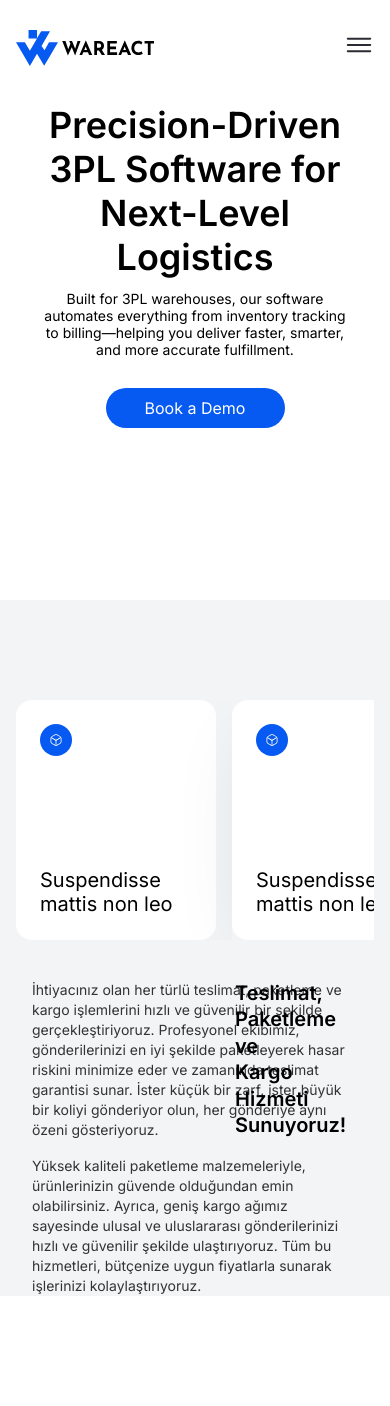
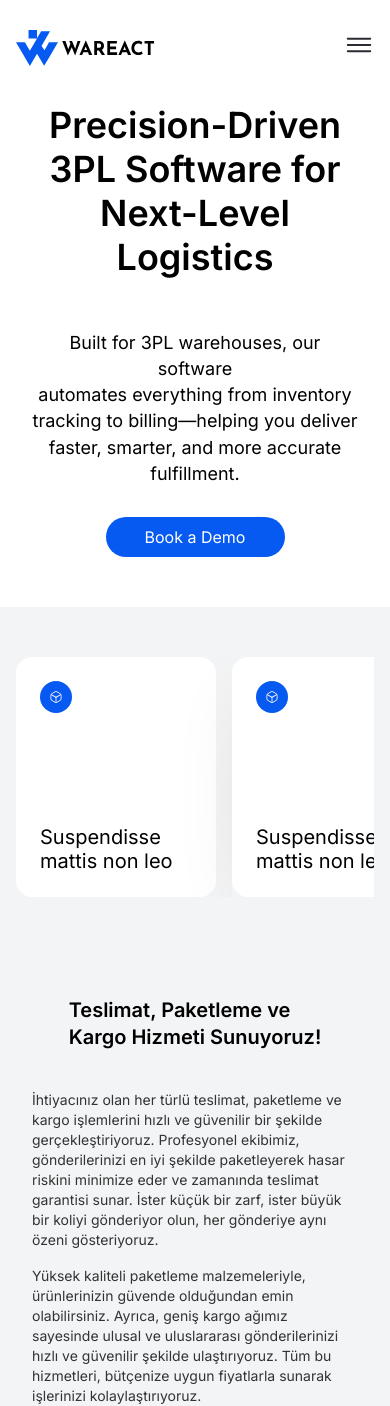
Before and after one commit to muslumdogan01/WareAct, a Next.js app in the folder wareact-frontend/: page / in a window 390 px wide. Before the commit the page ends 1296 px from the top, so only its background shows below. Built offline with nearby package versions, Linux system fonts and the light colour scheme.

Commit message:
some bugs

```diff
--- a/wareact-frontend/src/components/content/cards/page.tsx
+++ b/wareact-frontend/src/components/content/cards/page.tsx
@@ -31,7 +31,7 @@ const ReusableSlider = ({
   ];
 
   return (
-    <div className="w-full overflow-hidden mt-[50px] md:flex md:w-full md:justify-center md:items-center ">
+    <div className="w-full overflow-hidden mt-[50px] md:flex md:w-full md:justify-center md:items-center bg-[#F3F4F6]">
       <Swiper
         slidesPerView={"auto"}
         spaceBetween={16}
--- a/wareact-frontend/src/components/content/deliveryInfo/page.tsx
+++ b/wareact-frontend/src/components/content/deliveryInfo/page.tsx
@@ -2,7 +2,7 @@ import Image from "next/image";
 
 const DeliveryInfo = () => {
   return (
-    <section className="w-full px-4 md:px-8 lg:px-16  bg-[#F3F4F6]">
+    <section className="w-full px-4 md:px-8 lg:px-16 pt-[100px]  bg-[#F3F4F6]">
       <div className="max-w-[1280px] mx-auto flex flex-col lg:flex-row items-center lg:items-start gap-10">
         {/* Sol: Başlık + görseller */}
         <div className="relative flex flex-col items-center lg:items-start lg:w-1/2 space-y-6">
@@ -42,7 +42,7 @@ const DeliveryInfo = () => {
           </div>
 
           {/* Başlık – kutunun üstünde */}
-          <h2 className="absolute top-10 left-10 text-xl md:text-2xl lg:text-4xl font-semibold leading-[1.32] text-black z-20">
+          <h2 className="lg:absolute lg:top-10 lg:left-10 text-xl md:text-2xl lg:text-4xl font-semibold leading-[1.32] text-black z-20">
             Teslimat, Paketleme  ve <br /> Kargo Hizmeti Sunuyoruz!
           </h2>
         </div>
--- a/wareact-frontend/src/components/content/page.tsx
+++ b/wareact-frontend/src/components/content/page.tsx
@@ -4,7 +4,7 @@ import DeliveryInfo from "./deliveryInfo/page";
 
 const Content = () => {
   return (
-    <div className="w-full h-full flex flex-col  pt-[50px] bg-[#F3F4F6] lg:pt-[360px] px-4  relative">
+    <div className="w-full h-full flex flex-col  bg-[#F3F4F6] lg:pt-[360px] px-4  relative">
       <div className="md:flex md:w-full md:justify-center md:items-center ">
         <ReusableSlider iconPosition="top" />
       </div>
--- a/wareact-frontend/src/components/header/hero/page.tsx
+++ b/wareact-frontend/src/components/header/hero/page.tsx
@@ -3,22 +3,20 @@ import React from "react";
 const Hero = () => {
   return (
     <section className="container mx-auto">
-      <div className="w-full justify-between items-center flex flex-col lg:flex-row px-8 pt-2 xl:pt-9">
-
-
-          <h1 className="text-2xl  xl:text-[56px] hidden lg:block text-left font-semibold leading-[1.22] text-black">
-            3PL Warehouse <br /> Management Software <br /> for Next Level Logistics
-          </h1>
+      <div className="w-full justify-between items-center flex flex-col lg:flex-row px-8 pt-2 pb-[50px] lg:pb-0 xl:pt-9">
+        <h1 className="text-2xl  xl:text-[56px] hidden lg:block text-left font-semibold leading-[1.22] text-black">
+          3PL Warehouse <br /> Management Software <br /> for Next Level
+          Logistics
+        </h1>
 
         <h1 className="text-4xl md:text-[56px] block lg:hidden text-center font-semibold leading-[1.22] text-black">
           Precision-Driven 3PL Software for Next-Level Logistics
         </h1>
         <div className="flex flex-col lg:items-start justify-center items-center">
-          <p className="text-center lg:text-left mt-[10px] text-sm leading-[1.22] font-normal">
+          <p className="text-center lg:text-left mt-[50px] text-[18px] leading-[1.46] font-normal">
             Built for 3PL warehouses, our software <br /> automates everything
-            from inventory tracking <br /> to billing—helping you deliver
-            faster, smarter, <br />
-            and more accurate fulfillment.
+            from inventory <br /> tracking to billing—helping you deliver <br />
+            faster, smarter, and more accurate <br /> fulfillment.
           </p>
           <button className="cursor-pointer hover:bg-white hover:border-[#065AF1] hover:border-[1px] transition-all duration-300 ease-in-out hover:text-[#065AF1] block lg:hidden mt-[30px] bg-[#065AF1] text-white  w-[179px] h-[40px] rounded-[100px]">
             Book a Demo
--- a/wareact-frontend/src/components/header/page.tsx
+++ b/wareact-frontend/src/components/header/page.tsx
@@ -17,7 +17,7 @@ const Header = () => {
   const toggleMenu = () => setIsOpen(!isOpen);
 
   return (
-    <div className="w-full z-20 relative lg:bg-[url('/images/header/headerBg.png')] min-h-[600px]  max-h-[800px] lg:bg-no-repeat lg:bg-cover bg-center flex flex-col">
+    <div className="w-full z-20 relative lg:bg-[url('/images/header/headerBg.png')] lg:min-h-[600px]  lg:max-h-[800px] lg:bg-no-repeat lg:bg-cover bg-center flex flex-col">
       <div className="container mx-auto">
         <header className="w-full relative  z-50 px-4 h-full ">
           <div className=" flex lg:flex-row md:flex-col  items-center justify-between xl:px-4 py-[30px]">
```
